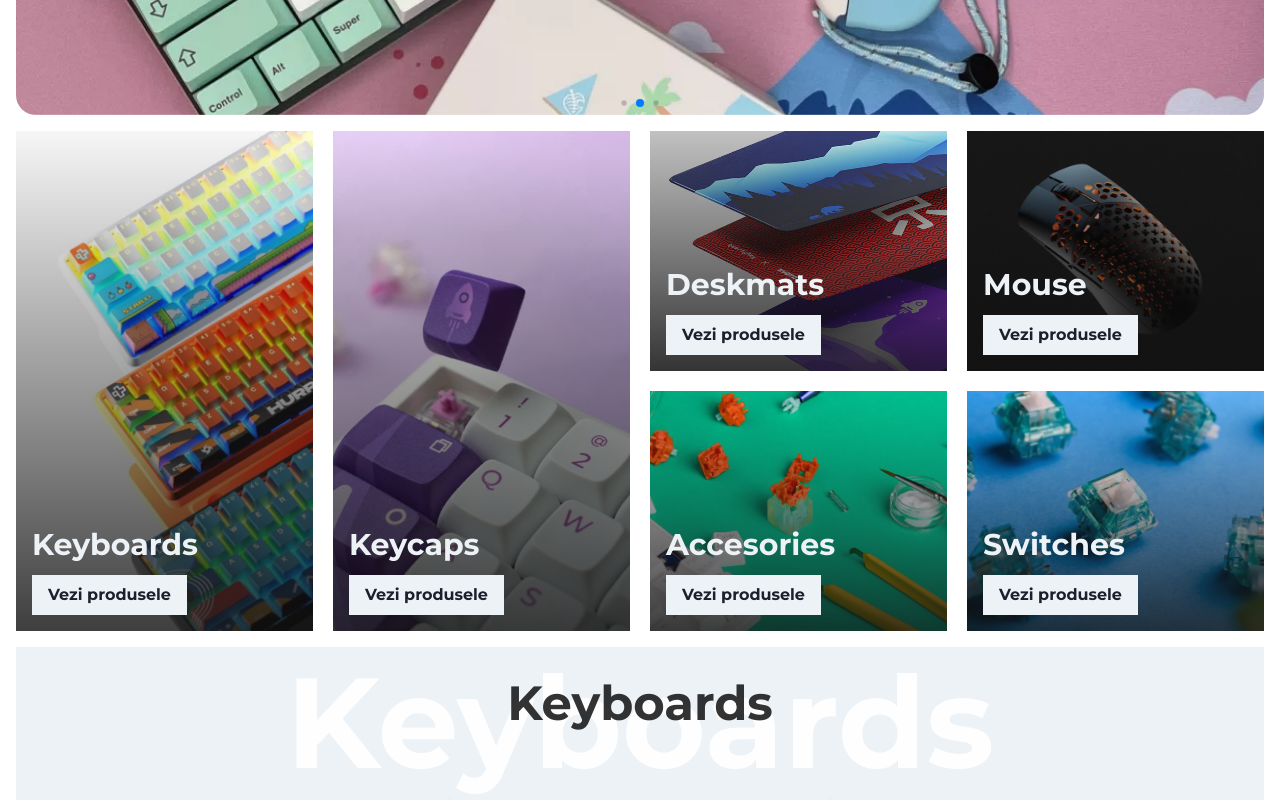
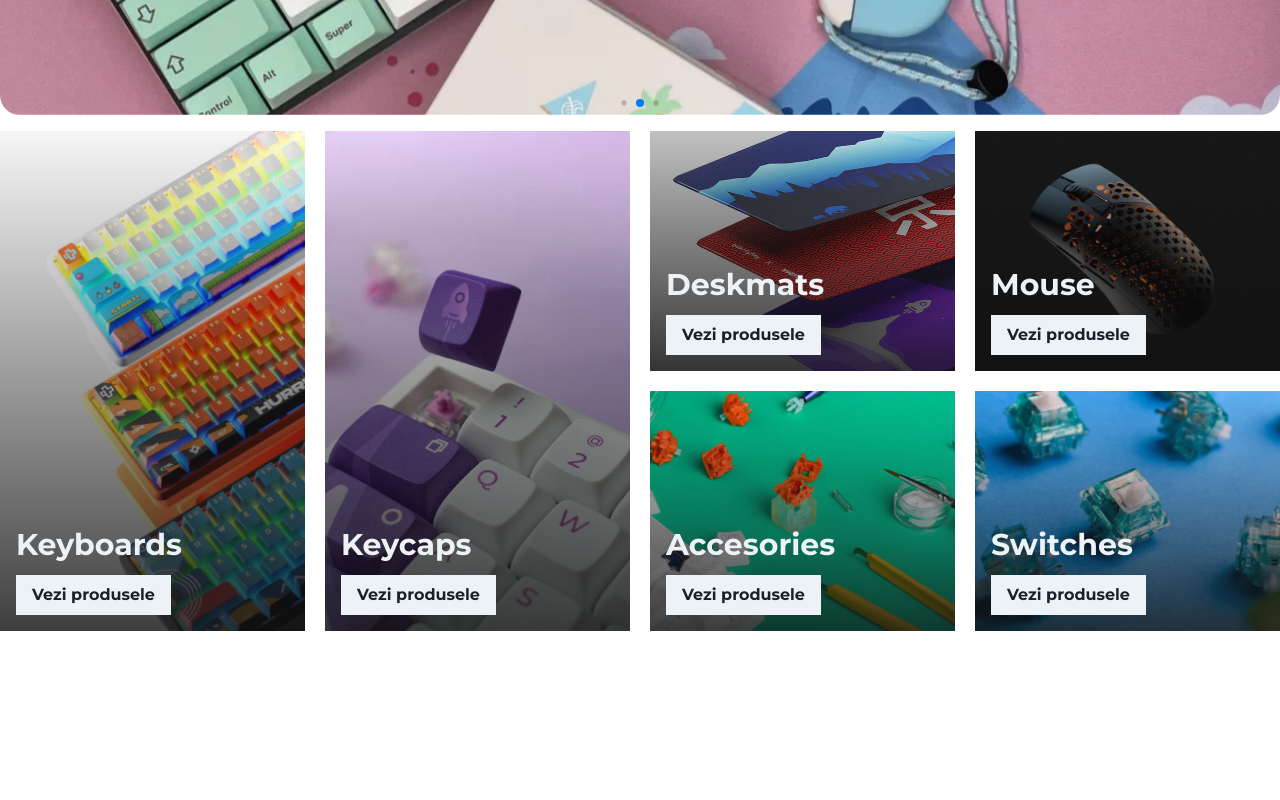
Before and after one commit to BabaianuSavelie/mechanic-keyboards-e-commerce-website, a React (Vite) app: page / in a window 1280 px wide. Shown: the part 660-1460 px from the top of the page. After the commit the page ends 1307 px from the top, so only its background shows below. Built offline with nearby package versions, Linux system fonts and the light colour scheme.

Commit message:
Modify project structure

```diff
--- a/src/components/CollectionTitle.tsx
+++ b/src/components/CollectionTitle.tsx
@@ -3,12 +3,7 @@ import { CollectionTitleProps } from "../shared/types";
 
 const CollectionTitle = ({ title }: CollectionTitleProps) => {
   return (
-    <Center
-      position="relative"
-      mt="1rem"
-      minH={{ base: 130, md: 150 }}
-      bgColor="gray.100"
-    >
+    <Center position="relative" mt="1rem" minH={{ base: 130, md: 150 }}>
       <Text
         as="h1"
         fontSize={{ base: 32, md: 48 }}
@@ -17,6 +12,7 @@ const CollectionTitle = ({ title }: CollectionTitleProps) => {
         top={5}
         color="blackAlpha.800"
         zIndex={2}
+        textTransform="capitalize"
       >
         {title}
       </Text>
@@ -26,6 +22,7 @@ const CollectionTitle = ({ title }: CollectionTitleProps) => {
         fontWeight="700"
         position="absolute"
         color="whiteAlpha.900"
+        textTransform="capitalize"
       >
         {title}
       </Text>
--- a/src/components/ProductsSlider.tsx
+++ b/src/components/ProductsSlider.tsx
@@ -10,11 +10,25 @@ import "swiper/css/navigation";
 import "swiper/css/effect-coverflow";
 import "../styles/style.css";
 import CollectionTitle from "./CollectionTitle";
+import { supabase } from "../supabaseClient";
+import { useQuery } from "react-query";
 
-const ProductsSlider = () => {
+type Category = {
+  categoryId: number;
+  categoryName: string;
+};
+
+const ProductsSlider = ({ categoryId, categoryName }: Category) => {
+  const fetchProduct = async () => {
+    return await supabase.from("Products").select().eq("category", categoryId);
+  };
+
+  const { data } = useQuery("product", fetchProduct);
+  console.log(data);
+
   return (
-    <Container maxW="container.xl" bg="gray.100">
-      <CollectionTitle title="Keyboards" />
+    <Container maxW="container.xl">
+      <CollectionTitle title={categoryName} />
       <Swiper
         effect={"coverflow"}
         grabCursor={true}
@@ -36,7 +50,7 @@ const ProductsSlider = () => {
         }}
         modules={[Navigation, EffectCoverflow]}
       >
-        <SwiperSlide className="my-swiper-slide" style={{ width: "auto" }}>
+        {/* <SwiperSlide className="my-swiper-slide" style={{ width: "auto" }}>
           <Card maxW="sm" bgColor="transparent">
             <CardBody>
               <Image src={Image1} w="100%" h="100%" />
@@ -77,7 +91,17 @@ const ProductsSlider = () => {
               <Image src={Image1} w="100%" h="100%" />
             </CardBody>
           </Card>
-        </SwiperSlide>
+        </SwiperSlide> */}
+
+        {data?.data?.map((product) => (
+          <SwiperSlide className="my-swiper-slide" style={{ width: "auto" }}>
+            <Card maxW="sm" bgColor="transparent">
+              <CardBody>
+                <Image src={product.thumbnail} w="100%" h="100%" />
+              </CardBody>
+            </Card>
+          </SwiperSlide>
+        ))}
 
         <IconButton
           aria-label="previous-element"
--- a/src/main.tsx
+++ b/src/main.tsx
@@ -2,15 +2,22 @@ import React from "react";
 import ReactDOM from "react-dom/client";
 import App from "./App";
 import { BrowserRouter } from "react-router-dom";
-import { ChakraProvider, extendTheme } from "@chakra-ui/react";
+import { ChakraProvider } from "@chakra-ui/react";
+import { QueryClient, QueryClientProvider } from "react-query";
+import { ReactQueryDevtools } from "react-query/devtools";
 import { theme } from "./theme/theme";
+
+const queryClient = new QueryClient();
 
 ReactDOM.createRoot(document.getElementById("root") as HTMLElement).render(
   <React.StrictMode>
-    <BrowserRouter>
-      <ChakraProvider theme={theme}>
-        <App />
-      </ChakraProvider>
-    </BrowserRouter>
+    <QueryClientProvider client={queryClient}>
+      <BrowserRouter>
+        <ChakraProvider theme={theme}>
+          <App />
+          <ReactQueryDevtools />
+        </ChakraProvider>
+      </BrowserRouter>
+    </QueryClientProvider>
   </React.StrictMode>
 );
--- a/src/pages/Home.tsx
+++ b/src/pages/Home.tsx
@@ -1,21 +1,15 @@
 import { Container } from "@chakra-ui/react";
+import { BsTypeH1 } from "react-icons/bs";
+import { useQuery } from "react-query";
 import CollectionsGrid from "../components/CollectionsGrid";
-import CollectionTitle from "../components/CollectionTitle";
 import HeroSlider from "../components/HeroSlider";
 import ProductsSlider from "../components/ProductsSlider";
 
 const Home = () => {
   return (
-    <Container maxW="container.2xl">
+    <Container maxW="100%" padding={0}>
       <HeroSlider />
       <CollectionsGrid />
-      {/* <CollectionTitle title="Keyboards" />
-      <CollectionTitle title="Mouse" />
-      <CollectionTitle title="Keycaps" />
-      <CollectionTitle title="Deskmats" />
-      <CollectionTitle title="Switches" /> */}
-
-      <ProductsSlider category="keyboards" />
     </Container>
   );
 };
```
Also changed, not shown: 2 other files (tests, documents, lock files or other folders).
